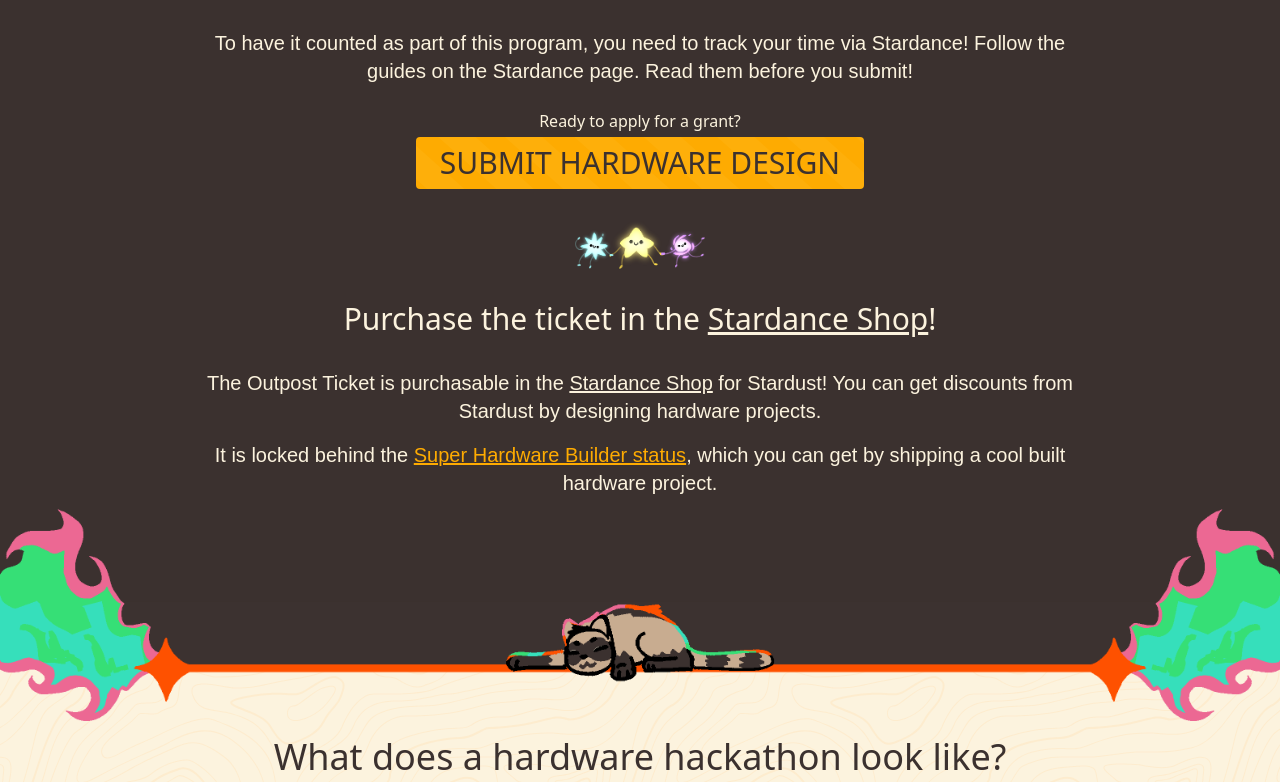
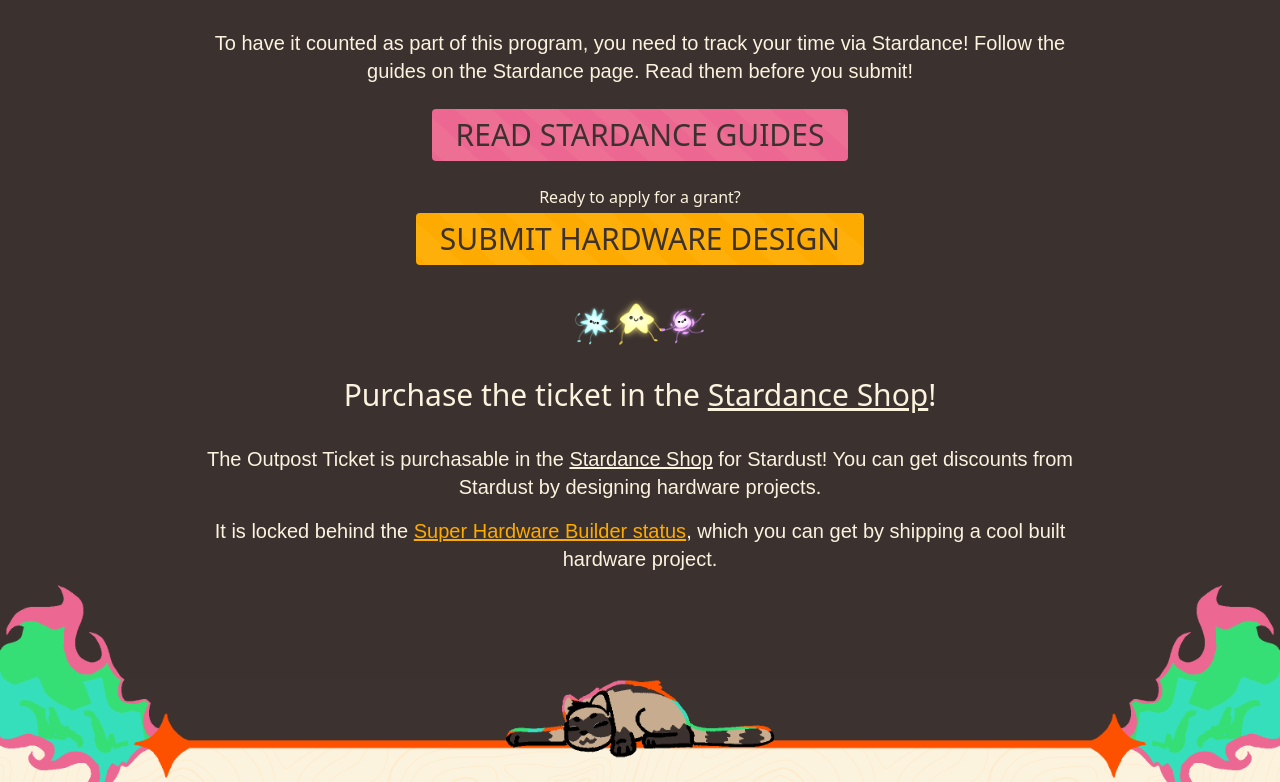
Before and after one commit to hackclub/open-sauce-2026, an Astro site in the folder website/: page / in a window 1280 px wide. Shown: the part 3651-4433 px from the top of the page. Built offline with nearby package versions, Linux system fonts and the light colour scheme; Astro itself is replaced by a stand-in of ours; a web font is replaced by a local one.

Commit message:
add button to stardance guides

```diff
--- a/website/src/pages/index.astro
+++ b/website/src/pages/index.astro
@@ -352,6 +352,14 @@
                 </div>
 
                 <div class="mt-6 mx-10">
+                    <a href="https://stardance.hackclub.com/guides">
+                        <p class="text-3xl text-center text-balance px-6 py-2 bg-[#EC6792] text-[#3B312F] rounded hover:scale-105 transition duration-150 striped germania">
+                            READ STARDANCE GUIDES
+                        </p>
+                    </a>
+                </div>
+
+                <div class="mt-6 mx-10">
                     <p class="mb-1 text-center germania">Ready to apply for a grant?</p>
                     <a href="https://forms.hackclub.com/outpost-design">
                         <p class="text-3xl text-center text-balance px-6 py-2 bg-[#FEAB01] text-[#3B312F] rounded hover:scale-105 transition duration-150 striped germania">
```
